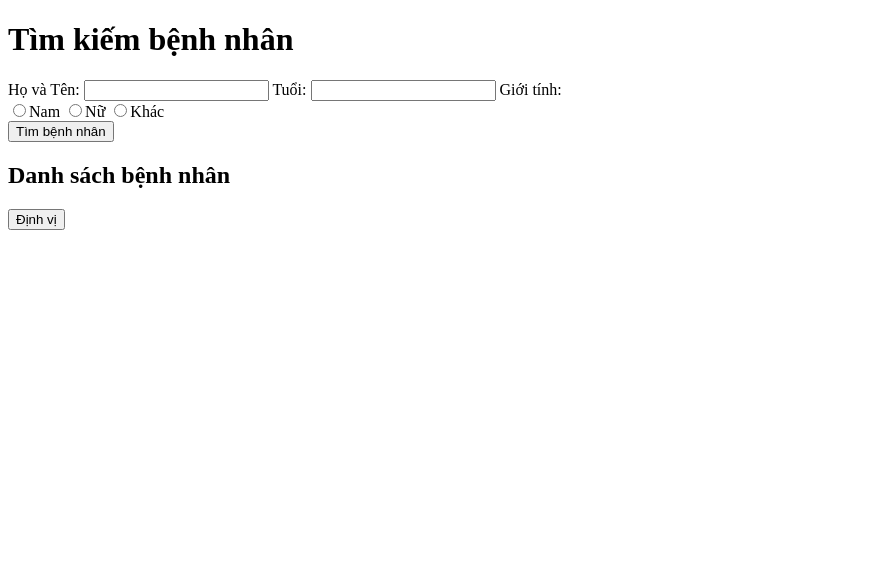
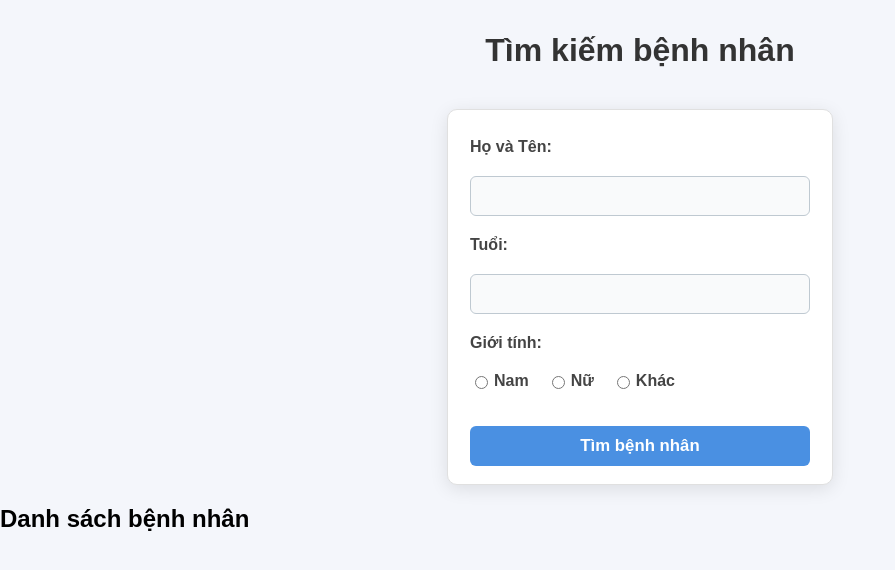
Before and after one commit to imissh3r-tester/Project, a website: page search.html in a window 1280 px wide. Shown: the whole page, without its empty margins (0-895 px from the left). Drawn offline with Linux system fonts and the light colour scheme; files that its build step writes are made by us from their sources; the site is published under a folder, as on GitHub Pages, so addresses that start at the root find nothing.

Commit message:
Update search.html

```diff
--- a/search.html
+++ b/search.html
@@ -4,7 +4,7 @@
   <meta charset="UTF-8">
   <meta name="viewport" content="width=device-width, initial-scale=1">
   <title>Tìm kiếm bệnh nhân</title>
-  <link rel="stylesheet" href="/static/style-2.css">
+  <link rel="stylesheet" href="./static/style-2.css">
 </head>
 <body>
   <h1>Tìm kiếm bệnh nhân</h1>
@@ -34,6 +34,6 @@
     <p id="infoText"></p>
     <button id="toggleLight" type="button">Định vị</button>
   </div>
-  <script src="/static/locate.js"></script>
+  <script src="./static/locate.js"></script>
 </body>
 </html>
```
